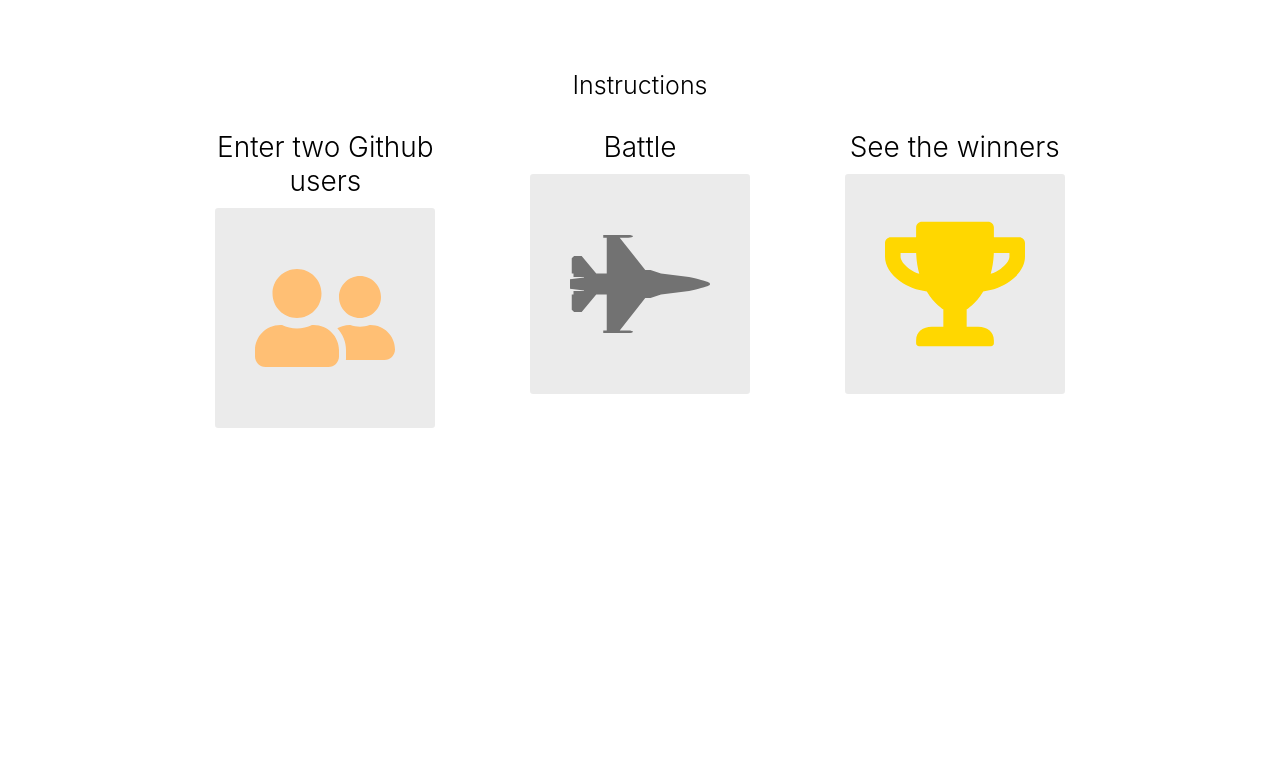
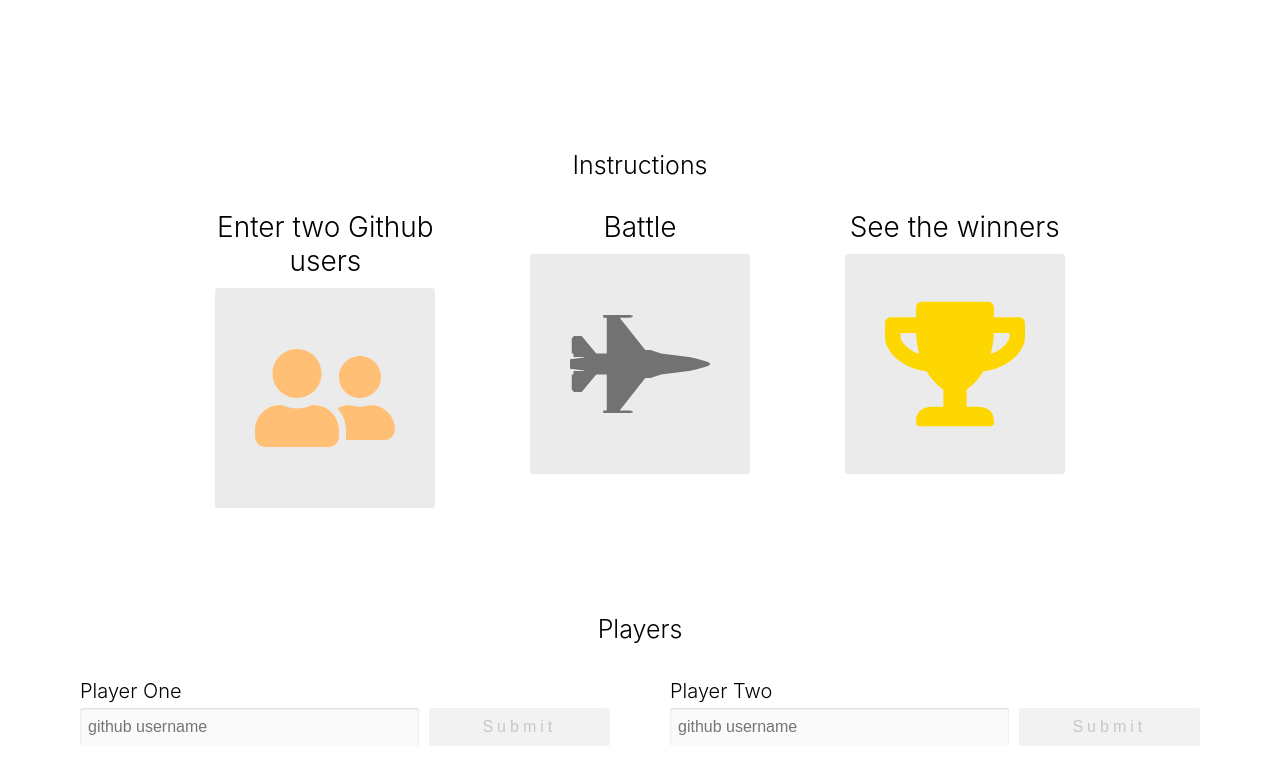
Before and after one commit to blabash/github-wars, a React app: page / in a window 1280 px wide. Built offline with nearby package versions, Linux system fonts and the light colour scheme.

Commit message:
Add user preview after searching for a github user

```diff
--- a/app/components/Battle.js
+++ b/app/components/Battle.js
@@ -1,9 +1,10 @@
 import React from "react";
-import { FaUserFriends, FaFighterJet, FaTrophy  } from "react-icons/fa";
+import { FaUserFriends, FaFighterJet, FaTrophy, FaTimesCircle  } from "react-icons/fa";
+import PropTypes from 'prop-types'
 
 function Instructions() {
     return (
-        <div className='instruction-container'>
+        <div className='instructions-container'>
             <h1 className='center-text header-lg'>
                 Instructions
             </h1>
@@ -25,11 +26,155 @@ function Instructions() {
     )
 }
 
+class PlayerInput extends React.Component {
+    constructor(props){
+        super(props)
+
+        this.state = {
+            username: ''
+        }
+
+        this.handleSubmit = this.handleSubmit.bind(this)
+        this.handleChange = this.handleChange.bind(this)
+    }
+
+    handleSubmit(e) {
+        e.preventDefault()
+
+        this.props.onSubmit(this.state.username)
+    }
+
+    handleChange(e) {
+        this.setState({
+            username: e.target.value
+        })
+    }
+
+    render() {
+        return(
+            <form className='column player' onSubmit={this.handleSubmit}>
+                <label htmlFor='username' className='player-label'>
+                    {this.props.label}
+                </label>
+                <div className='row player-inputs'>
+                    <input
+                        type='text'
+                        id='username'
+                        className='input-light'
+                        placeholder='github username'
+                        autoComplete='off'
+                        value={this.state.username}
+                        onChange={this.handleChange}
+                    />
+                <button
+                    className='btn dark-btn'
+                    type='submit'
+                    disabled={!this.state.username}
+                >
+                    Submit
+                </button>
+                </div>
+            </form>
+        )
+    }
+}
+
+PlayerInput.propTypes = {
+    onSubmit: PropTypes.func.isRequired,
+    label: PropTypes.string.isRequired
+}
+
+function PlayerPreview ({ username, onReset, label }) {
+    return (
+        <div className='column player'>
+            <h3 className='player-label'>{label}</h3>
+            <div className='row bg-light'>
+                <div className='player-info'>
+                    <img
+                        className='avatar-small'
+                        src={`https://github.com/${username}.png?size=200`}
+                        alt={`Avatar for ${username}`}
+                    />
+                    <a
+                        href={`https://github.com/${username}`}
+                        className='link'>
+                        {username}
+                    </a>
+                </div>
+                <button className='btn-clear flex-center' onClick={onReset}>
+                    <FaTimesCircle color='rgb(194, 57, 42)' size={26} />
+                </button>
+            </div>
+        </div>
+    )
+}
+
+PlayerPreview.propTypes = {
+    username: PropTypes.string.isRequired,
+    onReset: PropTypes.func.isRequired,
+    label: PropTypes.string.isRequired
+}
+
 export default class Battle extends React.Component {
+    constructor(props) {
+        super(props)
+
+        this.state = {
+            playerOne: null,
+            playerTwo: null
+        }
+
+        this.handleSubmit = this.handleSubmit.bind(this)
+        this.handleReset = this.handleReset.bind(this)
+    }
+
+    handleSubmit(id, player) {
+        this.setState({
+            [id]: player
+        })
+    }
+
+    handleReset(id) {
+        this.setState({
+            [id]: null
+        })
+    }
+
     render() {
+        const { playerOne, playerTwo } = this.state
         return (
             <React.Fragment>
                 <Instructions />
+
+                <div className='players-container'>
+                    <h1 className='center-text header-lg'>Players</h1>
+                    <div className='row space-around'>
+                        {playerOne === null
+                            ? <PlayerInput
+                                label='Player One'
+                                onSubmit={(player) => this.handleSubmit('playerOne', player)}
+                            />
+                            : <PlayerPreview
+                                username={playerOne}
+                                onReset={() => this.handleReset('playerOne')}
+                                label='Player One'
+                            />
+                        }
+
+                        {playerTwo === null
+                            ? <PlayerInput
+                                label='Player Two'
+                                onSubmit={(player) => this.handleSubmit('playerTwo', player)}
+                            />
+                            : <PlayerPreview
+                                username={playerTwo}
+                                onReset={() => this.handleReset('playerTwo')}
+                                label='Player Two'
+                            />
+                        }
+                    </div>
+                </div>
+
             </React.Fragment>
         )
     }
--- a/app/index.css
+++ b/app/index.css
@@ -141,3 +141,90 @@ li {
     padding: 40px;
     border-radius: 3px;
 }
+
+.column {
+    display: flex;
+    flex-direction: column;
+}
+
+.row {
+    display: flex;
+    flex-direction: row;
+}
+
+.player {
+    flex: 1;
+    margin: 0 20px;
+    padding: 10px;
+}
+
+.player-label {
+    font-size: 20px;
+    margin: 5px 0;
+    font-weight: 300;
+}
+
+.player-inputs input {
+    padding: 8px;
+    font-size: 16px;
+    flex: 2;
+    border-radius: 3px;
+    border: none;
+    box-shadow: inset 0 1px 2px rgba(0, 0, 0, 0.15);
+}
+
+.player-inputs .input-light {
+    background: rgba(0, 0, 0, 0.02)
+}
+
+.player-inputs button {
+    flex: 1;
+    margin-left: 10px;
+}
+
+.btn {
+    padding: 10px;
+    text-decoration: uppercase;
+    letter-spacing: .25em;
+    border-radius: 3px;
+    border: none;
+    font-size: 16px;
+    display: flex;
+    justify-content: center;
+    align-items: center;
+    cursor: pointer;
+    text-decoration: none;
+    max-width: 200px;
+}
+
+.dark-btn {
+    color: #e6e6e6;
+    background: #141414;
+}
+
+.dark-btn:disabled {
+    background: #f2f2f2;
+    color: #c7c7c7;
+}
+
+.players-container {
+    margin: 100px 0;
+}
+
+.avatar-small {
+    width: 55px;
+    height: 55px;
+    border-radius: 50%;
+}
+
+.player-info {
+    display: flex;
+    flex: 1;
+    align-items: center;
+    font-size: 20px;
+    padding: 10px;
+}
+
+.player-info .link {
+    margin-left: 10px;
+}
```
